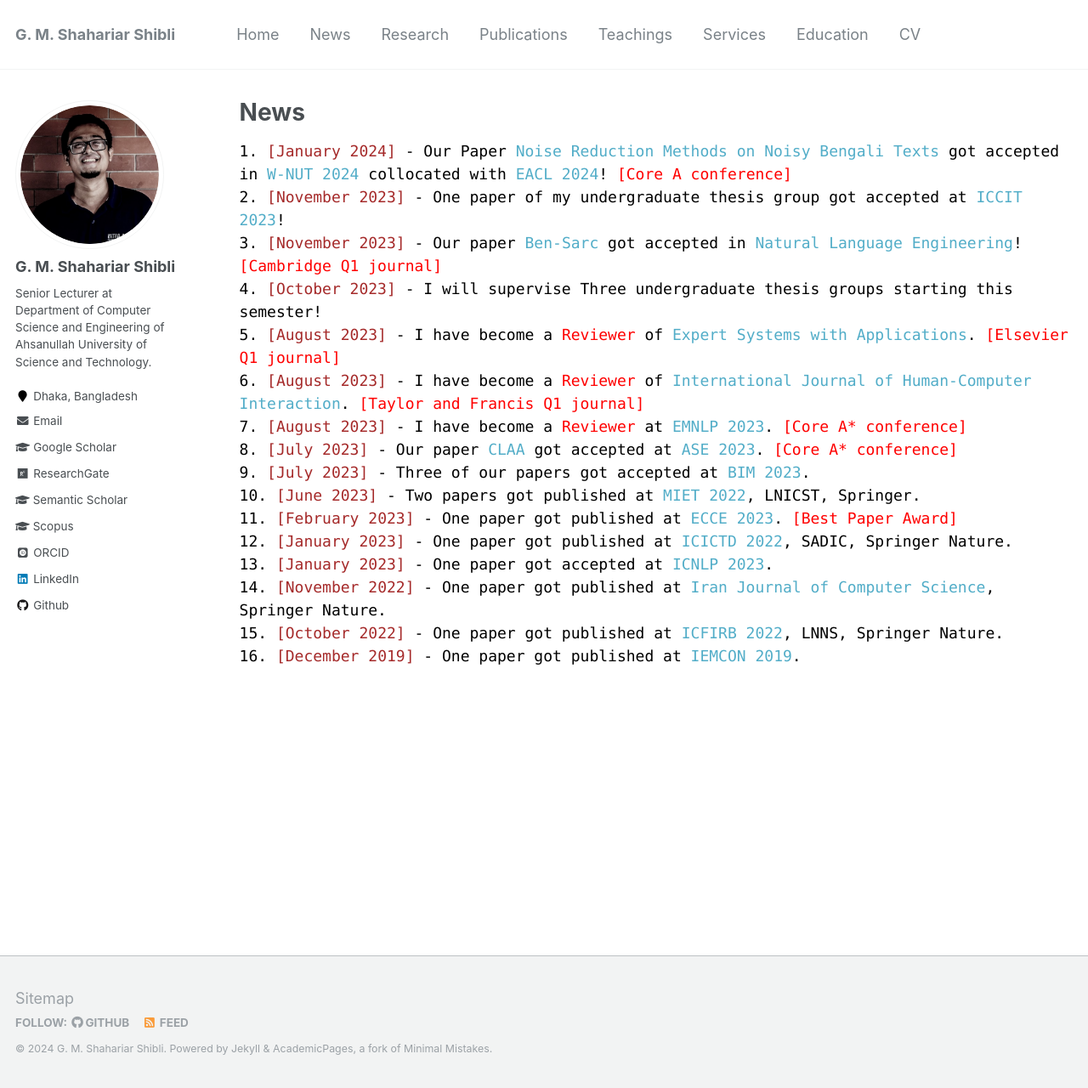
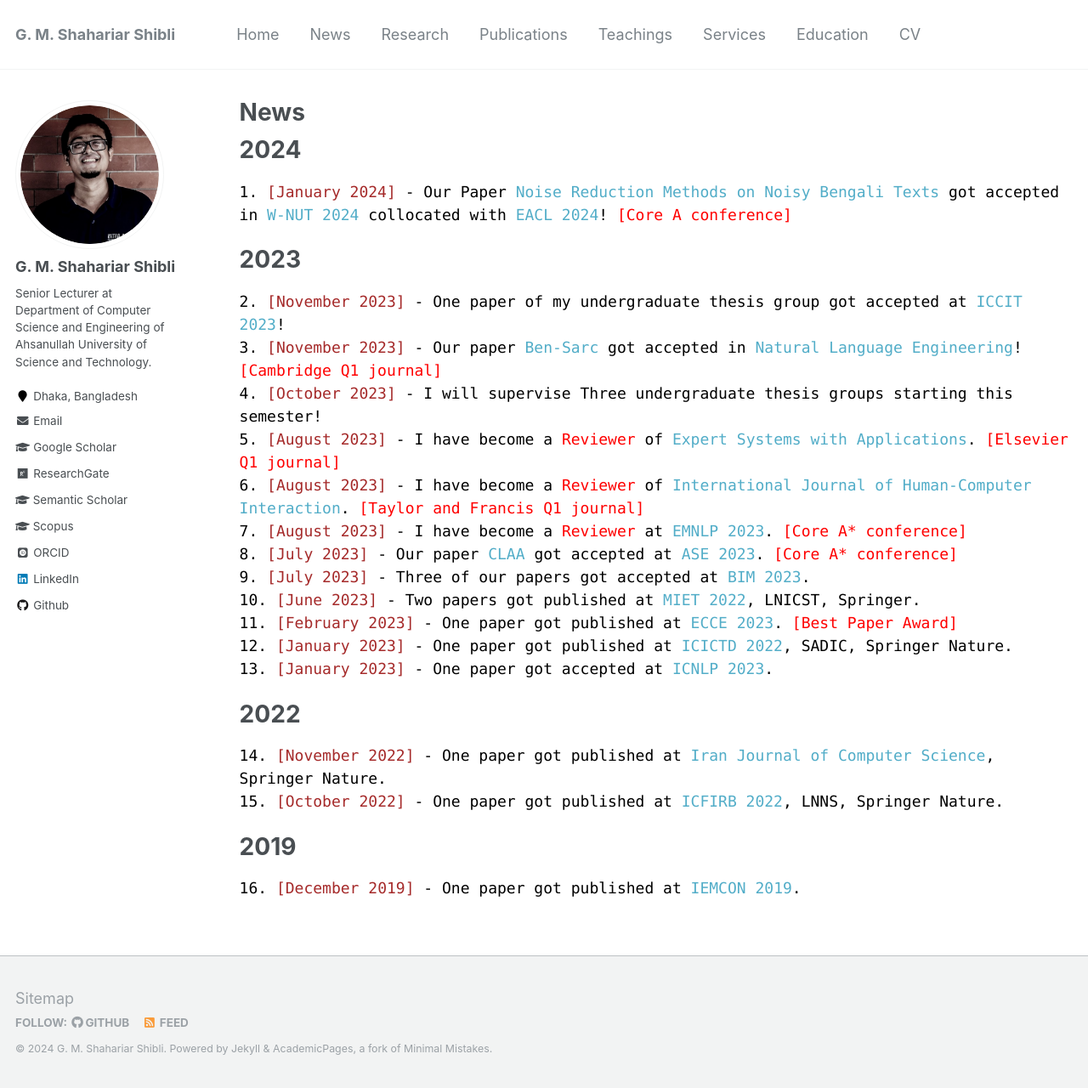
Before and after one commit to shahariar-shibli/shahariar-shibli.github.io, a Jekyll site: the page built from _pages/news.md, in a window 1280 px wide and 1280 px high. Shown: the whole window at 85% size. Built offline with Jekyll 4.4.1, drawn with Linux system fonts in a browser that asks for light colours; some web fonts are replaced.

Commit message:
Update news.md

```diff
--- a/_pages/news.md
+++ b/_pages/news.md
@@ -5,7 +5,13 @@ permalink: /news/
 author_profile: true
 ---
 
+# 2024
+
 <span style="font-family:Monaco; color:black;">1. <span style="color:brown">[January 2024]</span> -  Our Paper [Noise Reduction Methods on Noisy Bengali Texts](https://arxiv.org/pdf/2401.14360.pdf) got accepted in [W-NUT 2024](https://noisy-text.github.io/2024/) collocated with [EACL 2024](https://2024.eacl.org/)! <span style="color:red;">[Core A conference]</span></span><br/>
+
+
+# 2023
+
 <span style="font-family:Monaco; color:black;">2. <span style="color:brown">[November 2023]</span> - One paper of my undergraduate thesis group got accepted at [ICCIT 2023](https://iccit.org.bd/2023/)!<br/>
 <span style="font-family:Monaco; color:black;">3. <span style="color:brown">[November 2023]</span> -  Our paper [Ben-Sarc](https://www.researchgate.net/publication/357888683_Ben-Sarc_A_Corpus_for_Sarcasm_Detection_from_Bengali_Social_Media_Comments_and_Its_Baseline_Evaluation) got accepted in [Natural Language Engineering](https://www.cambridge.org/core/journals/natural-language-engineering)! <span style="color:red;">[Cambridge Q1 journal]</span></span><br/>
 <span style="font-family:Monaco; color:black;">4. <span style="color:brown">[October 2023]</span> -  I will supervise Three undergraduate thesis groups starting this semester!</span><br/>
@@ -18,6 +24,13 @@ author_profile: true
 <span style="font-family:Monaco; color:black;">11. <span style="color:brown">[February 2023]</span> -  One paper got published at [ECCE 2023](https://webs.cuet.ac.bd/ecce/). <span style="color:red;">[Best Paper Award]</span></span><br/>
 <span style="font-family:Monaco; color:black;">12. <span style="color:brown">[January 2023]</span> -  One paper got published at [ICICTD 2022](https://link.springer.com/book/10.1007/978-981-19-7528-8), SADIC, Springer Nature. </span><br/>
 <span style="font-family:Monaco; color:black;">13. <span style="color:brown">[January 2023]</span> -  One paper got accepted at [ICNLP 2023](http://www.icnlp.net/index.html). </span><br/>
+
+
+# 2022
+
 <span style="font-family:Monaco; color:black;">14. <span style="color:brown">[November 2022]</span> -  One paper got published at [Iran Journal of Computer Science](https://www.springer.com/journal/42044), Springer Nature. </span><br/>
 <span style="font-family:Monaco; color:black;">15. <span style="color:brown">[October 2022]</span> -  One paper got published at [ICFIRB 2022](https://link.springer.com/book/10.1007/978-981-19-2445-3), LNNS, Springer Nature. </span><br/>
+
+# 2019
+
 <span style="font-family:Monaco; color:black;">16. <span style="color:brown">[December 2019]</span> -  One paper got published at [IEMCON 2019](https://ieee-iemcon.org/ieee-iemcon-2019-2/). </span><br/>
```
